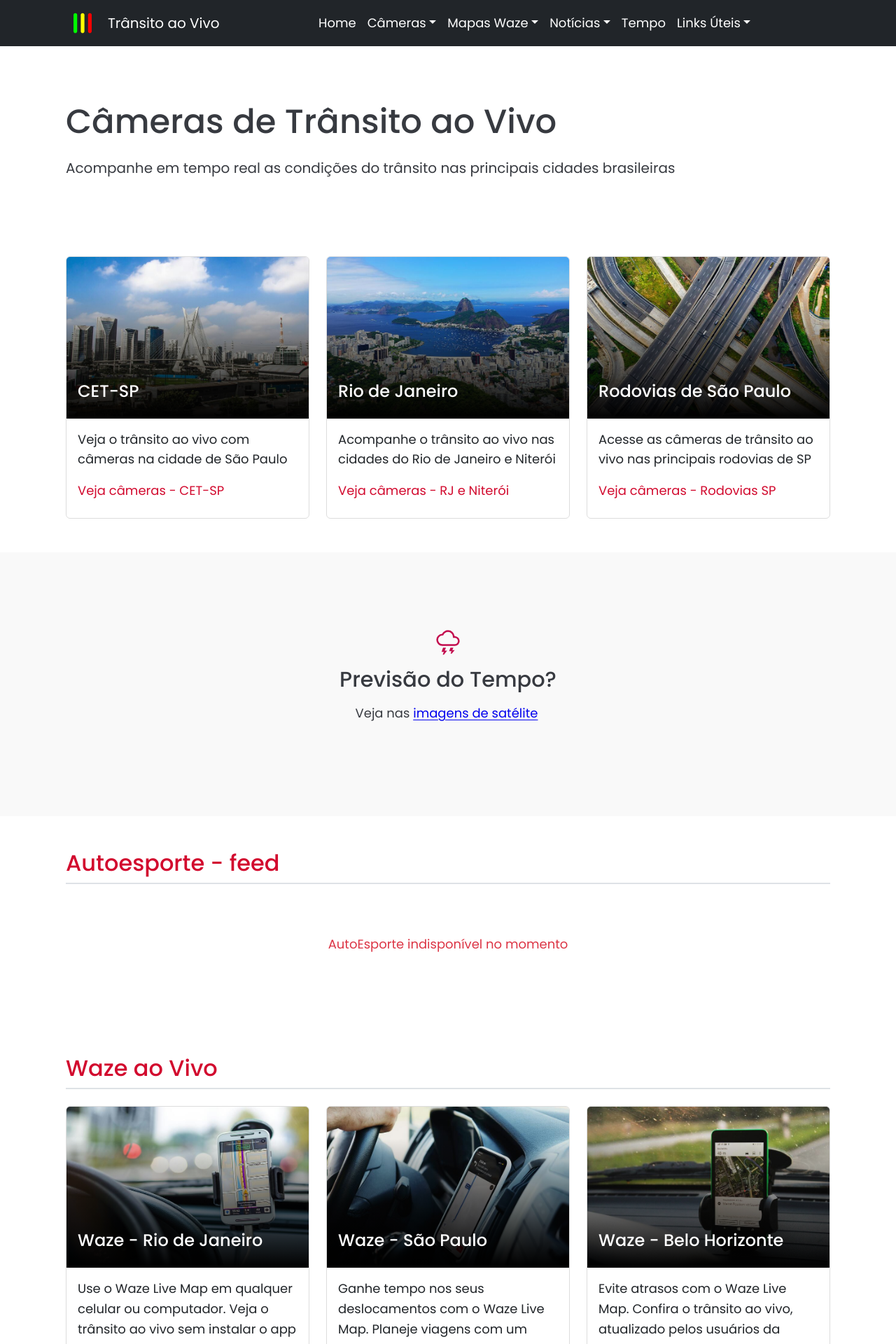
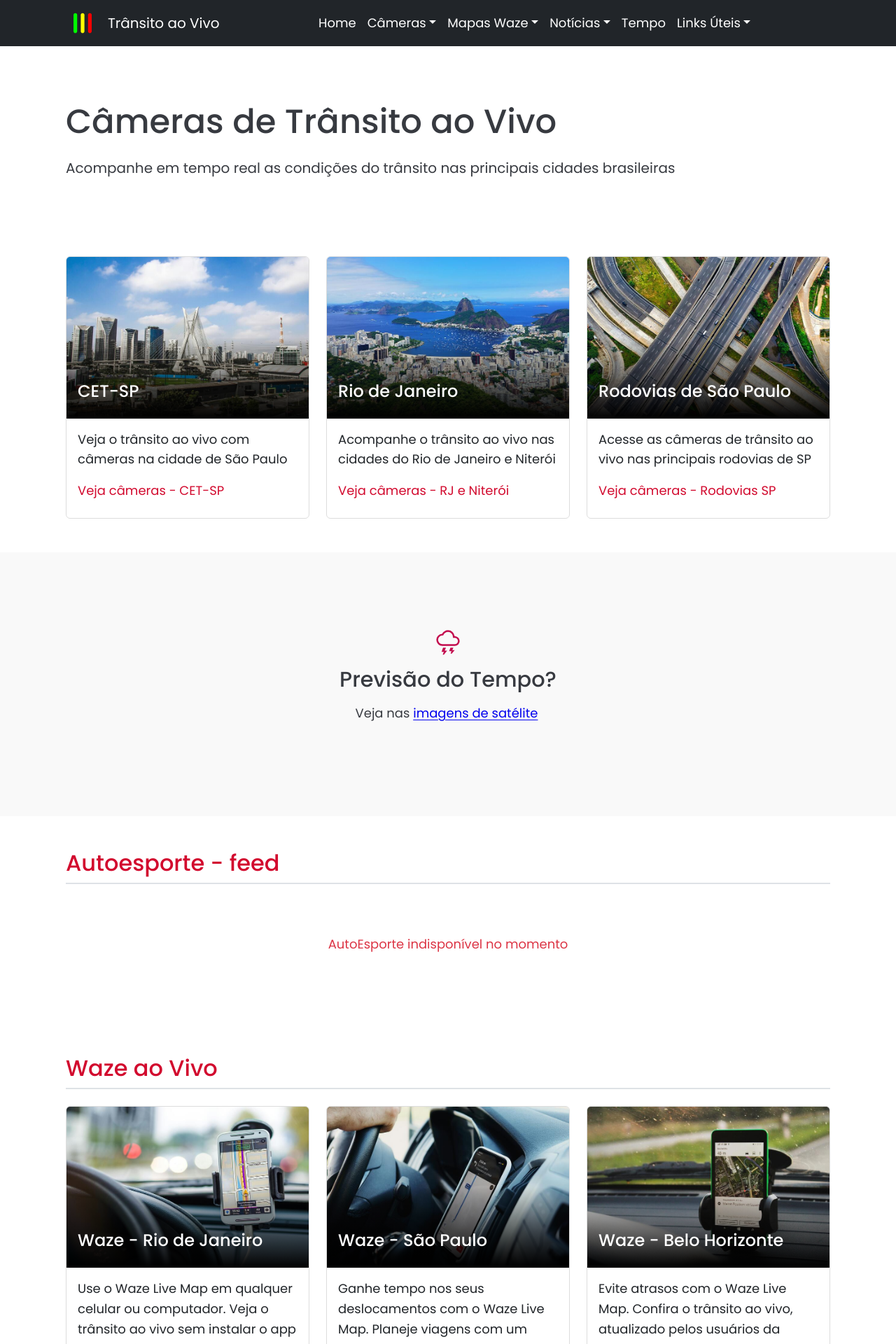
Before and after one commit to Sergio-Damm/transitoaovivo, a Jekyll site: the page built from index.html, in a window 1280 px wide. Shown: the top 1920 px of the page at 70% size. Built offline with Jekyll 4.4.1, drawn with Linux system fonts in a browser that asks for light colours; comment, search, counter and statistics services are not loaded.

Commit message:
background: linear-gradient(  to bottom, rgba(0, 0, 0, 0.0) 0%, rgba(0, 0, 0, 0.0) 50%, rgba(0, 0, 0, 1.0) 100%);

```diff
--- a/css/style.css
+++ b/css/style.css
@@ -333,11 +333,14 @@
   align-items: flex-end;
   padding: 1rem;
   z-index: 2;
-  background: linear-gradient(to bottom,
-    rgba(0, 0, 0, 0.0) 20%,
-    rgb(0, 0, 0) 100%
+  background: #ffffff;
+  background: linear-gradient(
+    to bottom,
+    rgba(0, 0, 0, 0.0) 0%,
+    rgba(0, 0, 0, 0.0) 50%,
+    rgba(0, 0, 0, 1.0) 100%
     );
-  }
+}
 
 .news-card-overlay .news-card-title {
   color: #ffffff;
```
